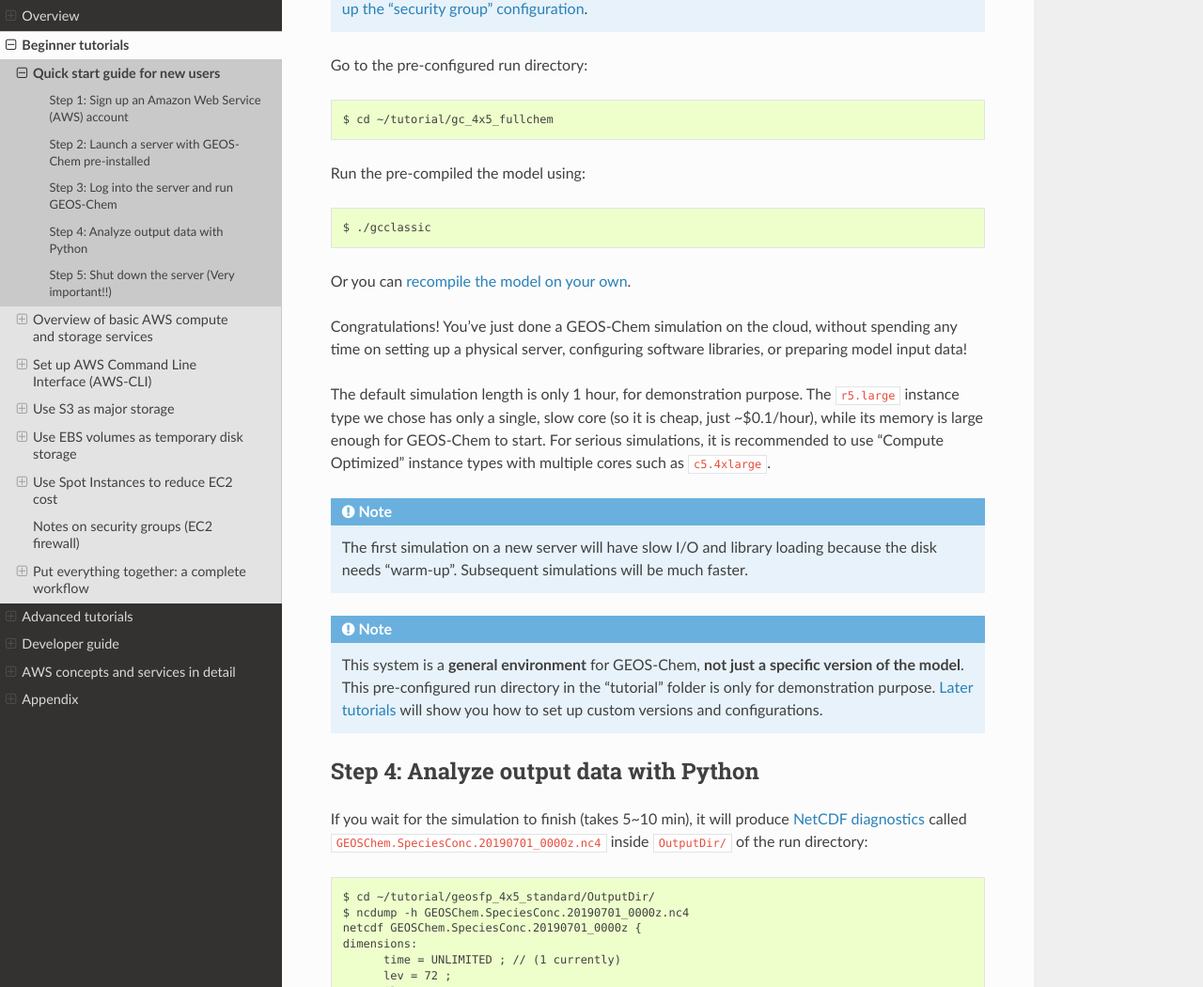
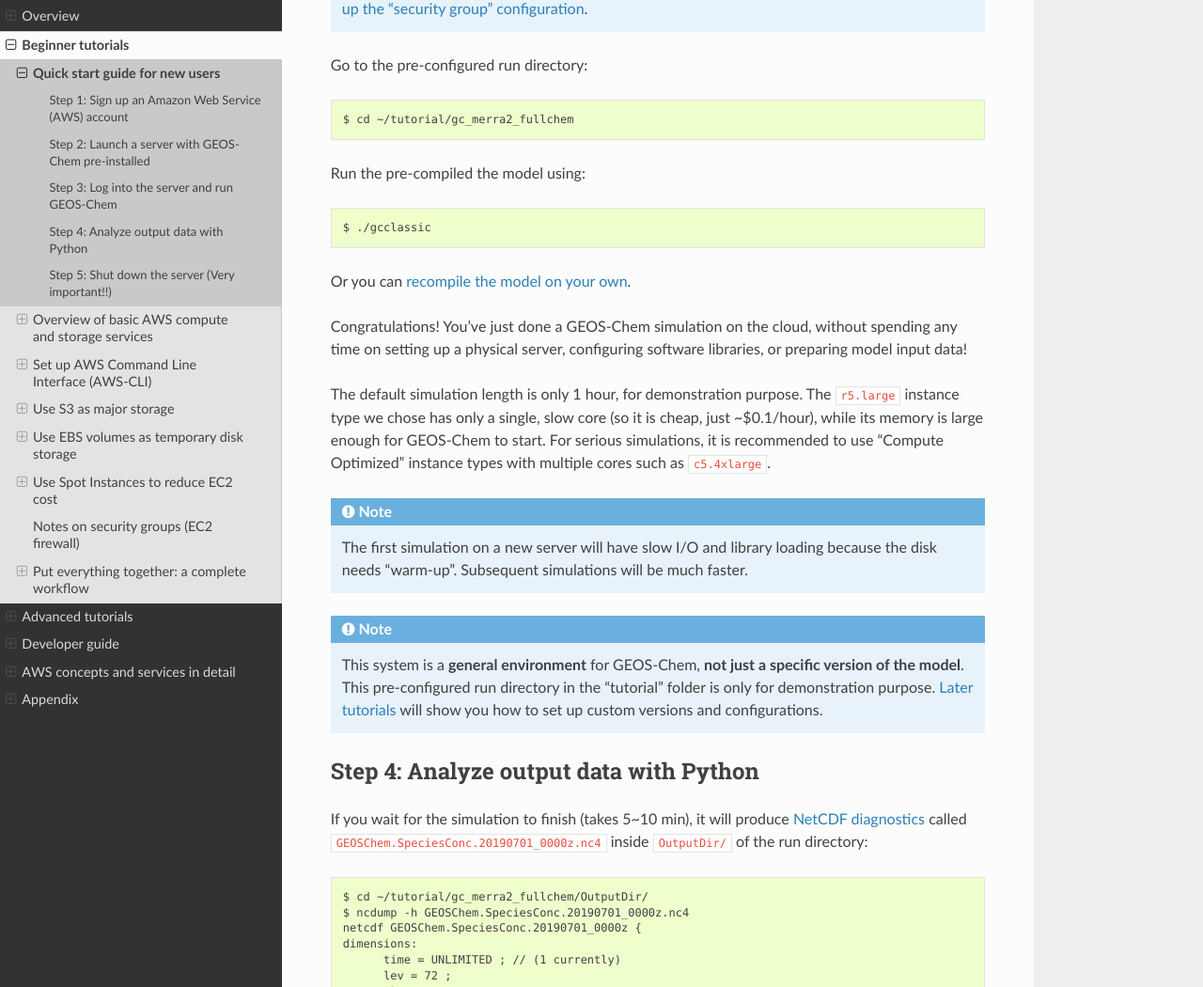
Before and after one commit to geoschem/geos-chem-cloud, a Sphinx documentation site: the page built from doc/source/chapter02_beginner-tutorial/quick-start.rst, in a window 1280 px wide and 1400 px high, scrolled down 5174 px. Shown: the part 140-1190 px from the top of the window at 94% size. Built offline with Sphinx 7.4.7 and the Read the Docs theme 2.0.0, drawn with Linux system fonts in a browser that asks for light colours; some of the changed text lies outside the part shown.

Commit message:
Tweak run directory names for 13.0.0

```diff
--- a/doc/source/chapter02_beginner-tutorial/quick-start.rst
+++ b/doc/source/chapter02_beginner-tutorial/quick-start.rst
@@ -101,7 +101,7 @@ That's a system with GEOS-Chem already built!
 
 Go to the pre-configured run directory::
 
-  $ cd ~/tutorial/gc_4x5_fullchem
+  $ cd ~/tutorial/gc_merra2_fullchem
 
 Run the pre-compiled the model using::
 
@@ -125,7 +125,7 @@ Step 4: Analyze output data with Python
 
 If you wait for the simulation to finish (takes 5~10 min), it will produce `NetCDF diagnostics <http://wiki.seas.harvard.edu/geos-chem/index.php/List_of_diagnostics_archived_to_netCDF_format>`_ called ``GEOSChem.SpeciesConc.20190701_0000z.nc4`` inside ``OutputDir/`` of the run directory::
 
-  $ cd ~/tutorial/geosfp_4x5_standard/OutputDir/
+  $ cd ~/tutorial/gc_merra2_fullchem/OutputDir/
   $ ncdump -h GEOSChem.SpeciesConc.20190701_0000z.nc4
   netcdf GEOSChem.SpeciesConc.20190701_0000z {
   dimensions:
```
